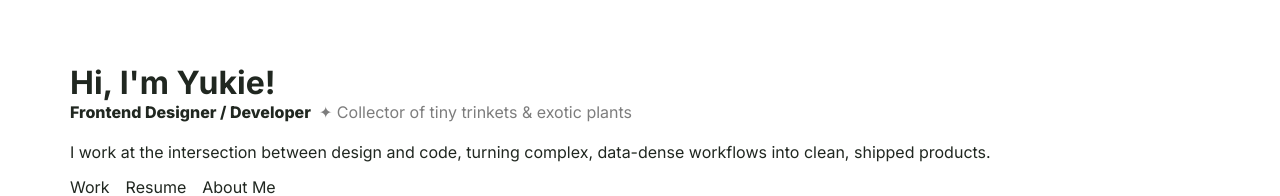
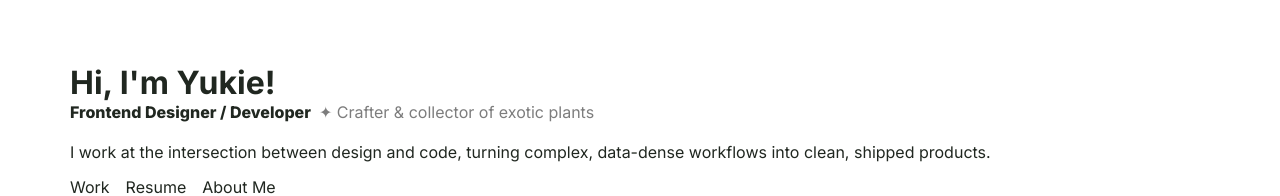
Before and after one commit to yutsukushi/Professional-Portfolio, a Vue app: page / in a window 1280 px wide. Shown: the top 196 px of the page. Built offline with nearby package versions, Linux system fonts and the light colour scheme.

Commit message:
Update site header description for clarity and personalization

```diff
--- a/src/components/SiteHeader.vue
+++ b/src/components/SiteHeader.vue
@@ -17,7 +17,7 @@ defineProps({
           <h1 class="site-title">Hi, I'm Yukie!</h1>
           <p class="site-title-meta">
             <span class="site-title-meta-item">Frontend Designer / Developer</span>
-            <span class="site-title-meta-detail site-title-meta-blurb">✦ Collector of tiny trinkets &amp; exotic plants</span>
+            <span class="site-title-meta-detail site-title-meta-blurb">✦ Crafter &amp; collector of exotic plants</span>
           </p>
         </div>
         <p class="site-title-helper">I work at the intersection between design and code, turning complex, data-dense workflows into clean, shipped products.</p>
```
